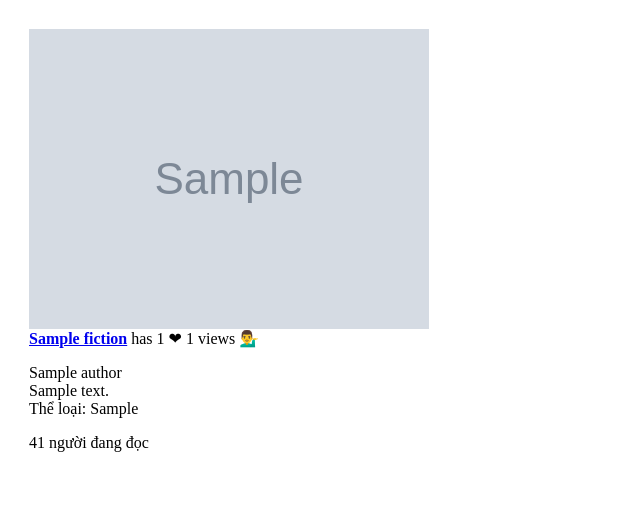
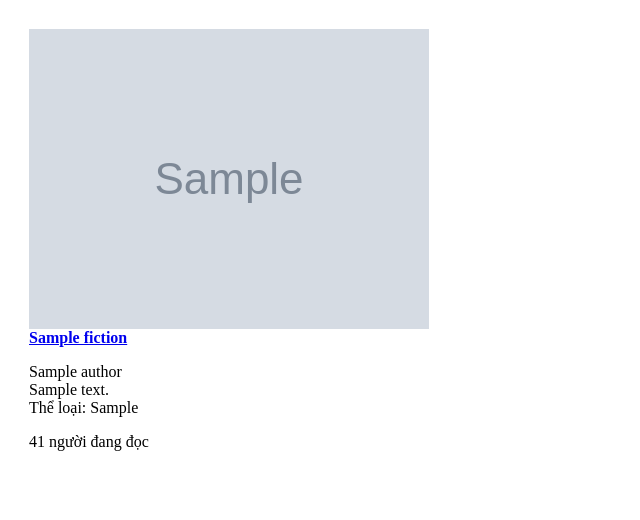
Before and after one commit to cyborgx0x/unleash, a Flask app: template app/templates/_homeitem.html in a window 1280 px wide. Shown: the part 17-537 px from the top of the page, without its empty margins (0-640 px from the left). Run offline with Flask 2, Linux system fonts and the light colour scheme; the template is opened without the code that fills it: values that come from a table or form of the project are taken from there, others are empty; tables that the repository leaves empty hold one stand-in row (values such as "Sample post"); grey boxes marked "Sample" are stand-in pictures.

Commit message:
Update _homeitem.html

```diff
--- a/app/templates/_homeitem.html
+++ b/app/templates/_homeitem.html
@@ -10,12 +10,6 @@
         <strong>
           <a href="/fiction/{{fiction.id}}">{{fiction.name}}</a>
         </strong>
-        <span class="badge bg-green">
-          has {{ fiction.like | count }} ❤
-        </span>
-        <span class="badge bg-yellow">
-          {{ fiction.chapter|sum(attribute='view_count') }} views 💁‍♂️
-        </span>
       </div>
       <div class="text-muted">
         <p>
```
